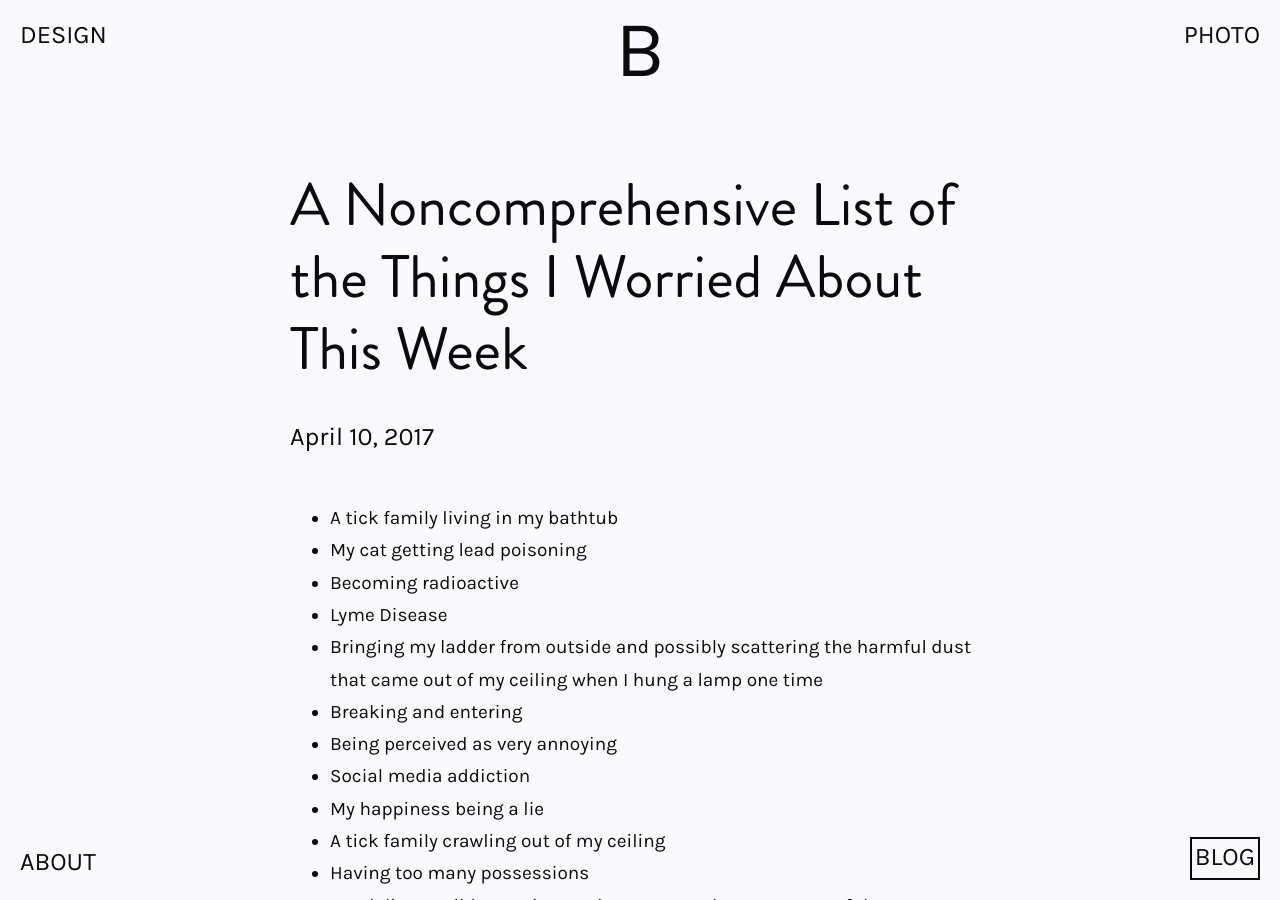
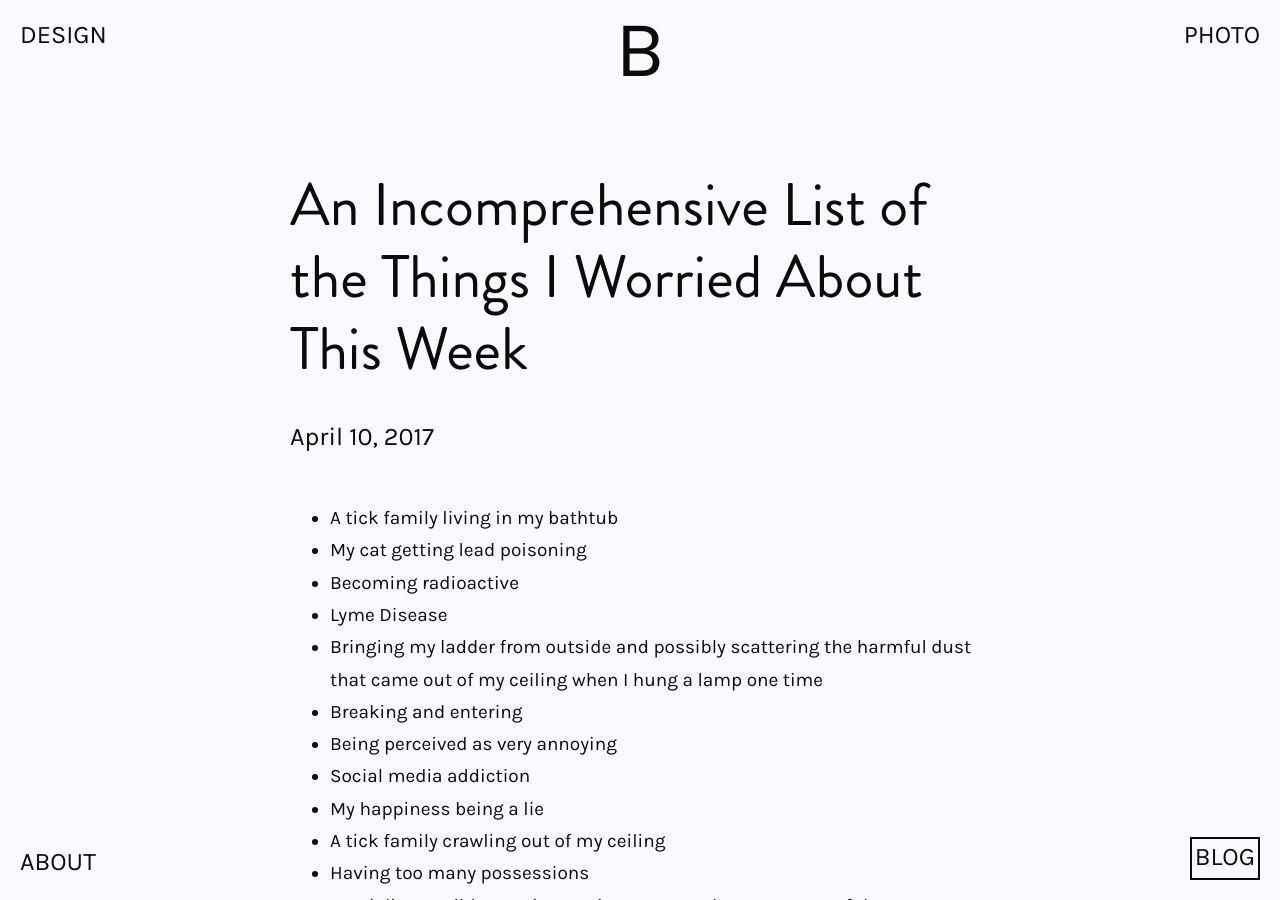
Before and after one commit to baileycmiller/blog, a Jekyll site: the page built from _posts/2017-04-10-an-incomprehensive-list-of-the-things-i-worried-about-this-week.md, in a window 1280 px wide and 900 px high. Built offline with Jekyll 4.4.1, drawn with Linux system fonts in a browser that asks for light colours; nearby versions of some CDN libraries.

Commit message:
Fix again

```diff
--- a/_posts/2017-04-10-a-noncomprehensive-list-of-the-things-i-worried-about-this-week.md
+++ b/_posts/2017-04-10-an-incomprehensive-list-of-the-things-i-worried-about-this-week.md
@@ -1,5 +1,5 @@
 ---
-title: A Noncomprehensive List of the Things I Worried About This Week
+title: An Incomprehensive List of the Things I Worried About This Week
 category: thoughts
 tags: about personal thoughts words
 layout: post
```
